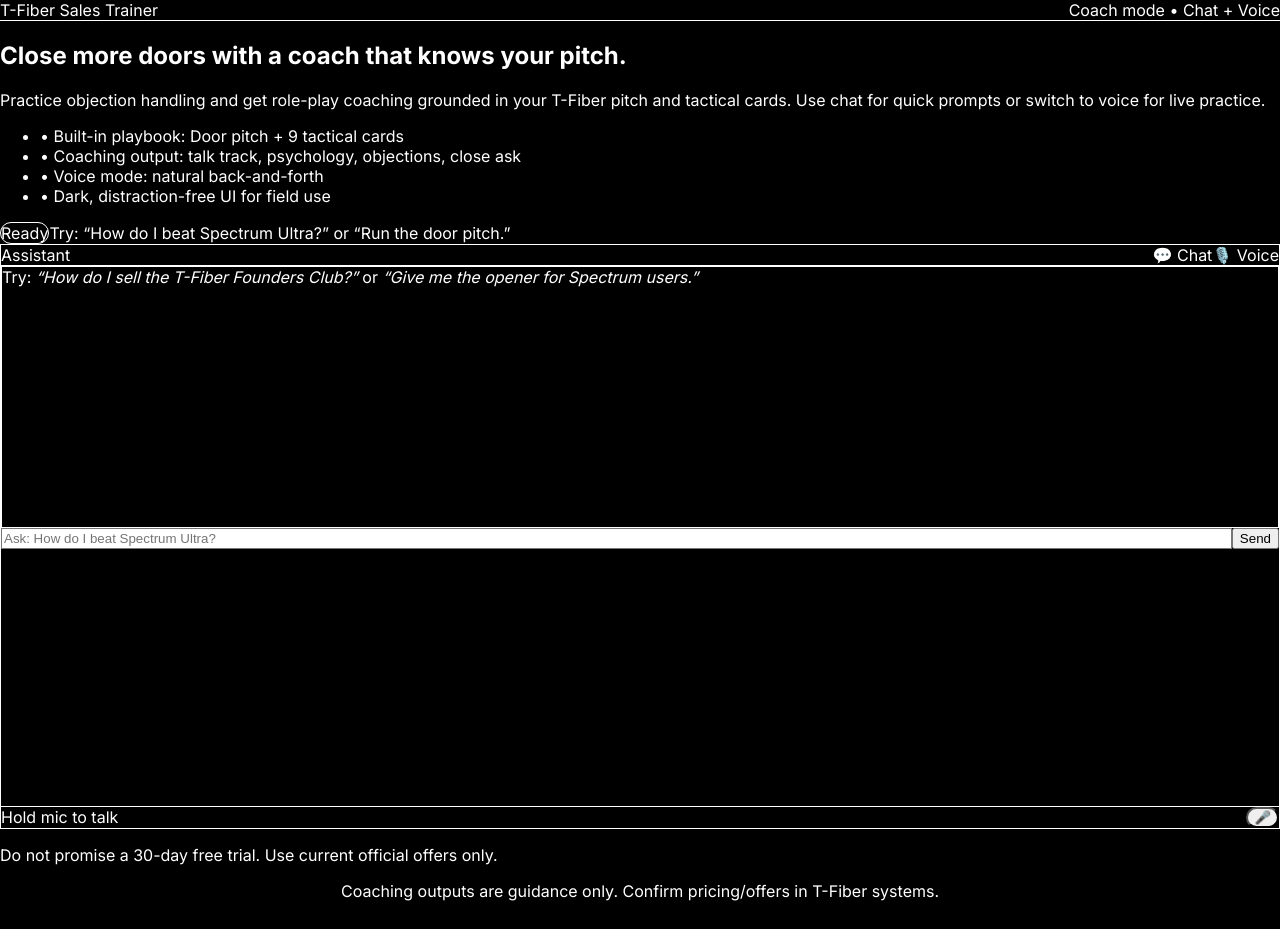
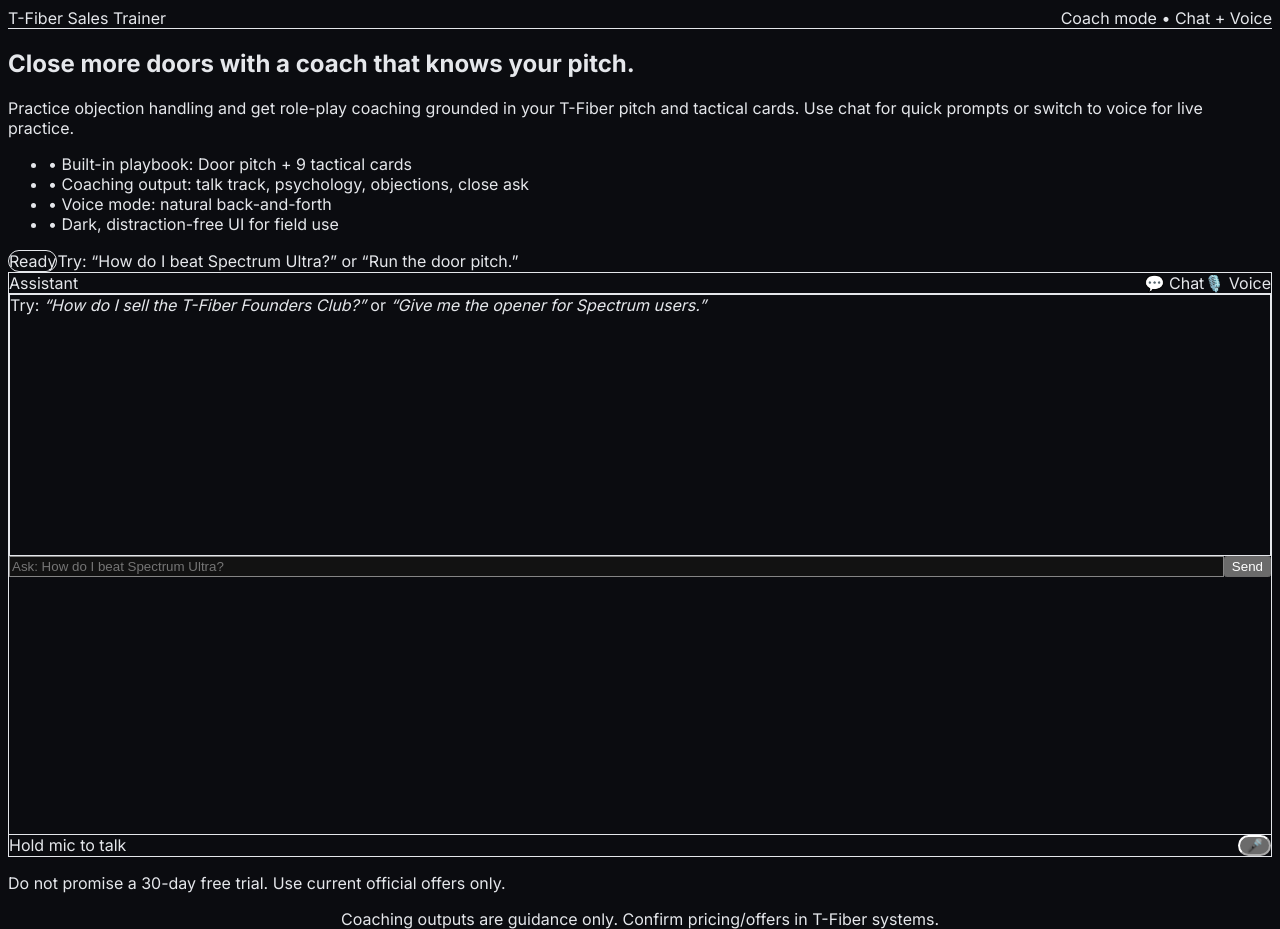
Before and after one commit to mtoheeds/tfiber-web, a Next.js app: page / in a window 1280 px wide. Before the commit the page ends 901 px from the top, so only its background shows below. Built offline with nearby package versions, Linux system fonts and the light colour scheme.

Commit message:
fix: remove invalid glob from globals.css; use classic next build

```diff
--- a/package.json
+++ b/package.json
@@ -24,9 +24,11 @@
     "@types/node": "^20",
     "@types/react": "^19",
     "@types/react-dom": "^19",
+    "autoprefixer": "^10.4.21",
     "eslint": "^9",
     "eslint-config-next": "15.5.3",
-    "tailwindcss": "^4",
+    "postcss": "^8.5.6",
+    "tailwindcss": "^4.1.13",
     "typescript": "^5"
   }
 }
--- a/src/app/globals.css
+++ b/src/app/globals.css
@@ -1,11 +1,21 @@
-/* src/app/globals.css */
 @tailwind base;
 @tailwind components;
 @tailwind utilities;
 
-html, body {
+/* ---- App base styles (safe for Turbopack) ---- */
+:root {
+  color-scheme: dark;
+}
+
+html, body, #__next {
   height: 100%;
-  margin: 0;
-  background: #000;
-  color: #fff;
 }
+
+body {
+  background: #0b0c10; /* deep charcoal */
+  color: #e5e7eb;      /* gray-200 */
+  font-feature-settings: "kern" 1, "liga" 1;
+}
+
+/* Optional scrollbar smoothing */
+* { scrollbar-width: thin; }
```
